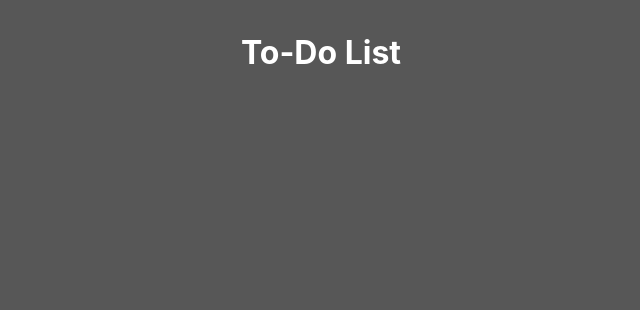
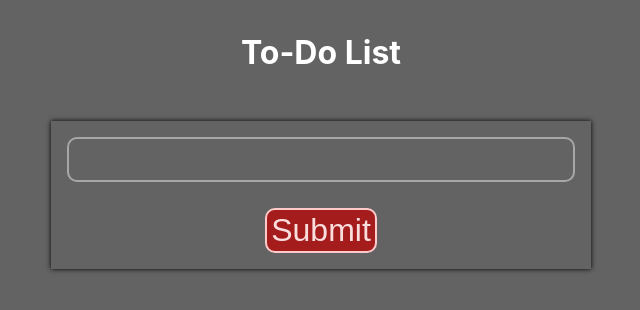
Before and after one commit to kailash360/React-To-Do-List, a React (Create React App) app: page / in a window 1280 px wide. Shown: the top 310 px of the page, without its empty margins (319-959 px from the left). Built offline with nearby package versions, Linux system fonts and the light colour scheme.

Commit message:
Added input section

```diff
--- a/src/App.js
+++ b/src/App.js
@@ -1,10 +1,14 @@
 import logo from './logo.svg';
 import './static/App.css';
-import Navbar from './components/navbar.js'
+import Navbar from './components/navbar.js';
+import Input from './components/input-box.js';
 
 function App() {
   return (
+  <>
     <Navbar></Navbar>
+    <Input></Input>
+  </>
   );
 }
 
--- /dev/null
+++ b/src/components/input-box.js
@@ -0,0 +1,18 @@
+import React from 'react'
+import '../static/input.css'
+
+function Input(){
+
+
+    return (
+        <>
+        <div className="input-container">
+            <input type="text" />
+            <button type="button">Submit</button>
+        </div>
+
+        </>
+    )
+}
+
+export default Input;
--- a/src/static/index.css
+++ b/src/static/index.css
@@ -4,8 +4,9 @@ body {
     font-family: -apple-system, BlinkMacSystemFont, 'Segoe UI', 'Roboto', 'Oxygen', 'Ubuntu', 'Cantarell', 'Fira Sans', 'Droid Sans', 'Helvetica Neue', sans-serif;
     -webkit-font-smoothing: antialiased;
     -moz-osx-font-smoothing: grayscale;
-    background-color: rgb(87, 87, 87);
+    background-color: #171717ab;
     text-align: center;
+    align-items: center;
 }
 
 code {
--- /dev/null
+++ b/src/static/input.css
@@ -0,0 +1,39 @@
+:root {
+    --font-size: 2em;
+}
+
+.input-container {
+    width: fit-content;
+    height: fit-content;
+    margin: 1em auto;
+    padding: 1em;
+    box-shadow: 0px 0px 5px black;
+    display: flex;
+    flex-direction: column;
+    align-items: center;
+    justify-content: center;
+}
+
+.input-container input {
+    width: 500px;
+    padding: 2px;
+    font-size: var(--font-size);
+    background-color: transparent;
+    border: 2px solid rgb(168, 167, 167);
+    color: white;
+    outline: none;
+    border-radius: 10px;
+    text-align: center;
+}
+
+.input-container button {
+    height: fit-content;
+    width: fit-content;
+    margin-top: 0.8em;
+    padding: 2px 4px;
+    background-color: rgba(190, 0, 0, 0.719);
+    color: rgb(250, 221, 221);
+    font-size: var(--font-size);
+    border-radius: 10px;
+    border: 2px solid rgb(255, 202, 202);
+}
```
